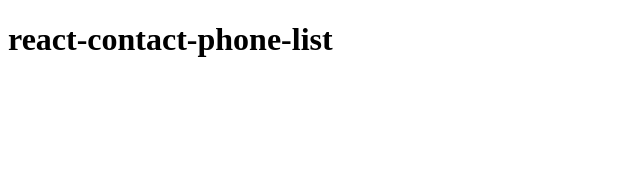
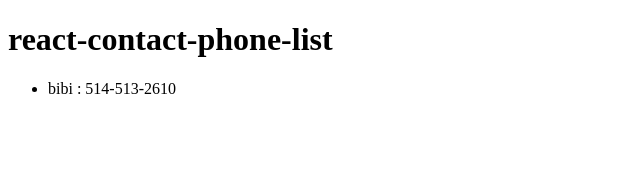
Before and after one commit to MABelanger/react-contact-phone-list, a React (Create React App) app: page / in a window 1280 px wide. Shown: the top 170 px of the page, without its empty margins (0-640 px from the left). Built offline with nearby package versions, Linux system fonts and the light colour scheme.

Commit message:
add contacts

```diff
--- a/src/App.js
+++ b/src/App.js
@@ -1,10 +1,19 @@
 import React, { Component } from 'react';
+import Contacts from './Contacts';
 
 class App extends Component {
   render() {
+    const contacts = [
+      {
+        'name' : 'bibi',
+        'tel' : '514-513-2610'
+      }
+    ];
+
     return (
       <div className="App">
         <h1>react-contact-phone-list</h1>
+        <Contacts contacts={contacts}/>
       </div>
     );
   }
--- /dev/null
+++ b/src/Contact.js
@@ -0,0 +1,12 @@
+import React from 'react';
+
+const Contact = ({name, tel}) => {
+  console.log('name, tel', name, tel);
+  return(
+    <li>
+      {name} : {tel}
+    </li>
+  );
+}
+
+export default Contact
--- /dev/null
+++ b/src/Contacts.js
@@ -0,0 +1,19 @@
+import React from 'react';
+
+import Contact from './Contact';
+
+const renderContacts = (contacts) => {
+  return contacts.map((contact)=>{
+    return <Contact {...contact} />
+  })
+}
+
+const Contacts = ({contacts}) => {
+  return(
+    <ul>
+      {renderContacts(contacts)}
+    </ul>
+  );
+}
+
+export default Contacts;
```
